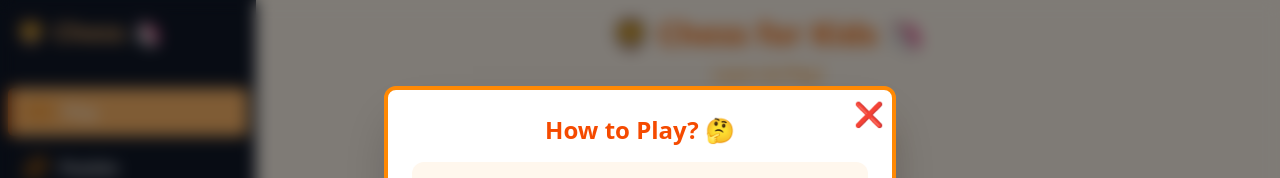
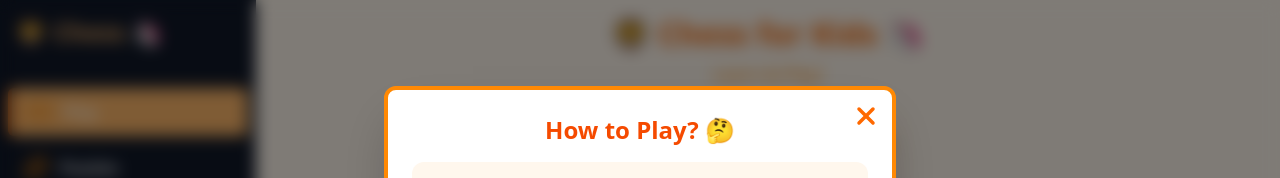
Before and after one commit to peeweetje/create-games-for-children, a React (Vite) app: page / in a window 1280 px wide. Both pictures are taken after a click on the button "Help". Shown: the top 178 px of the page. Built offline with nearby package versions, Linux system fonts and the light colour scheme.

Commit message:
Update the close icon of the rules modal.

```diff
--- a/src/components/RulesModal.tsx
+++ b/src/components/RulesModal.tsx
@@ -1,5 +1,6 @@
 import { motion, AnimatePresence } from 'framer-motion';
 import { useTranslation } from 'react-i18next';
+import { X } from 'lucide-react';
 import { RuleItem } from './RuleItem';
 
 interface RulesModalProps {
@@ -40,9 +41,9 @@ export function RulesModal({ isOpen, onClose }: RulesModalProps) {
                 >
                     <button
                         onClick={onClose}
-                        className="absolute top-2 right-2 text-2xl hover:scale-110 transition-transform"
+                        className="absolute top-2 right-2 p-1 hover:scale-110 transition-transform text-orange-500 hover:text-orange-600"
                     >
-                        ❌
+                        <X size={28} strokeWidth={3} />
                     </button>
 
                     <h2 className="text-2xl font-extrabold text-orange-600 mb-4 text-center">{t('rules.title')} 🤔</h2>
```
